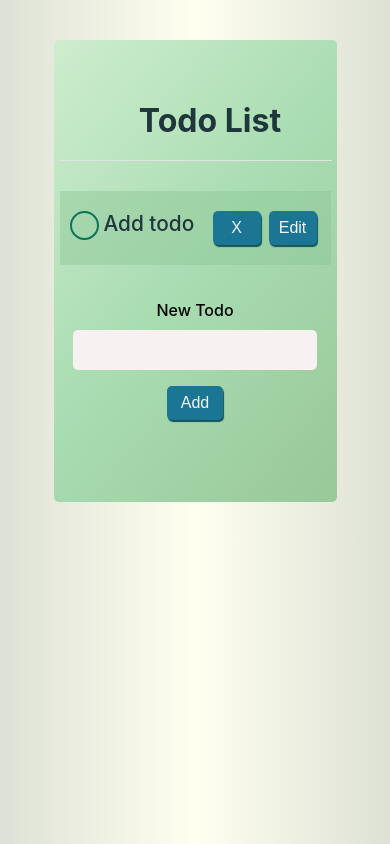
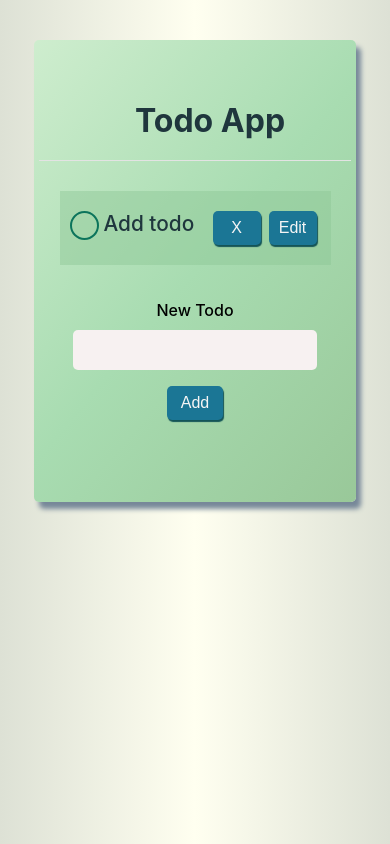
Before and after one commit to dseda/react-todo-app, a React (Create React App) app: page / in a window 390 px wide. Built offline with nearby package versions, Linux system fonts and the light colour scheme.

Commit message:
add more styles

```diff
--- a/src/TodoList.css
+++ b/src/TodoList.css
@@ -4,7 +4,7 @@
   padding: 20px 5px;
   min-height: 50vh;
   border-radius: 5px;
-  /* background-color: #c2e1c2; */
+  box-shadow: 5px 7px 5px lightslategray;
   background: linear-gradient(130deg, #ceedce, #a8dcb1, #99c899);
 }
 .TodoList h1 {
@@ -22,6 +22,6 @@
 
 @media screen and (max-width: 840px) {
   .TodoList {
-    width: 70%;
+    width: 80%;
   }
 }
--- a/src/TodoList.js
+++ b/src/TodoList.js
@@ -62,7 +62,7 @@ class TodoList extends Component {
     ));
     return (
       <div className="TodoList">
-        <h1>Todo List</h1>
+        <h1>Todo App</h1>
         {todos}
         <NewTodoForm addTodo={this.addTodo} />
       </div>
```
